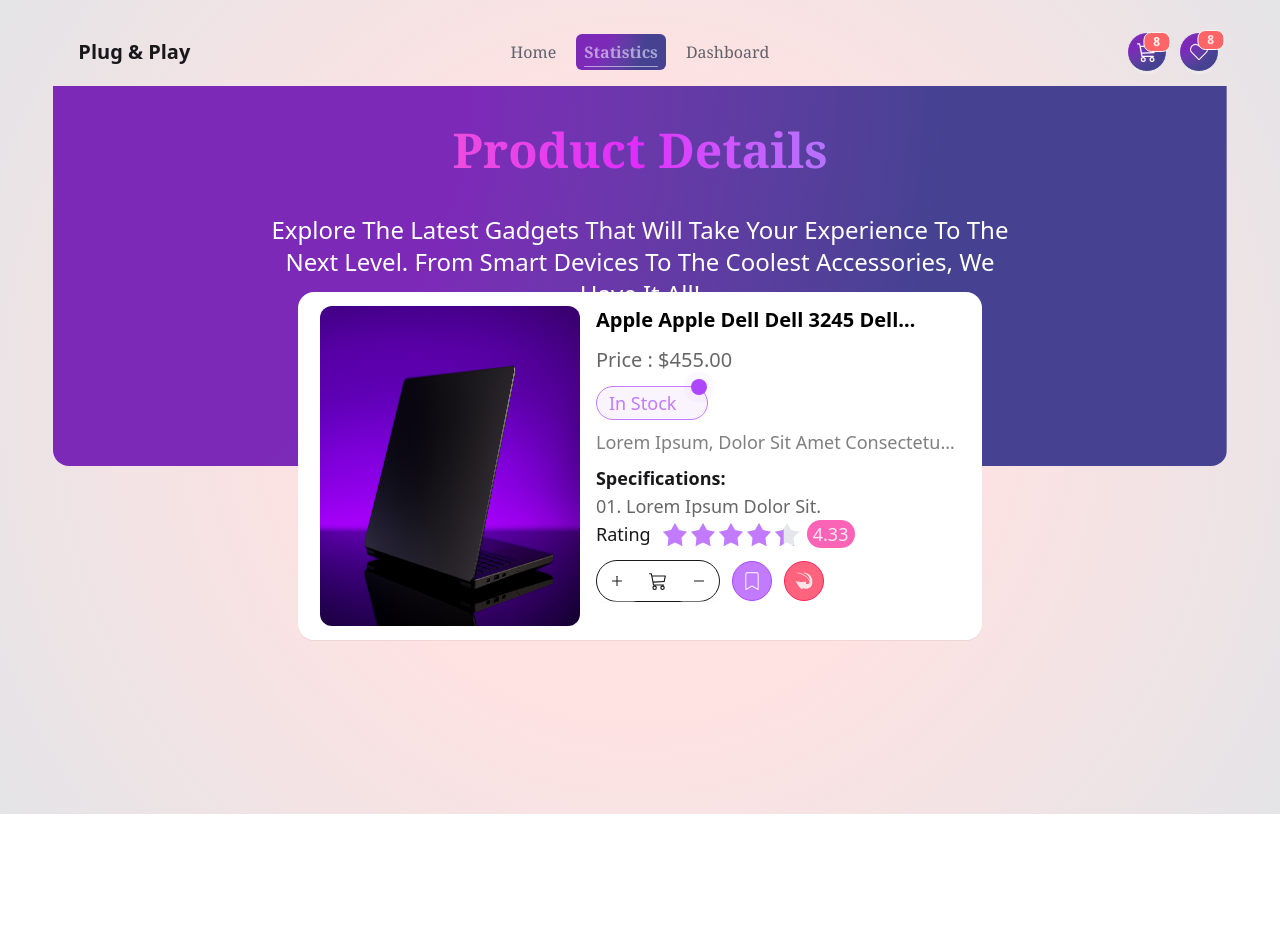
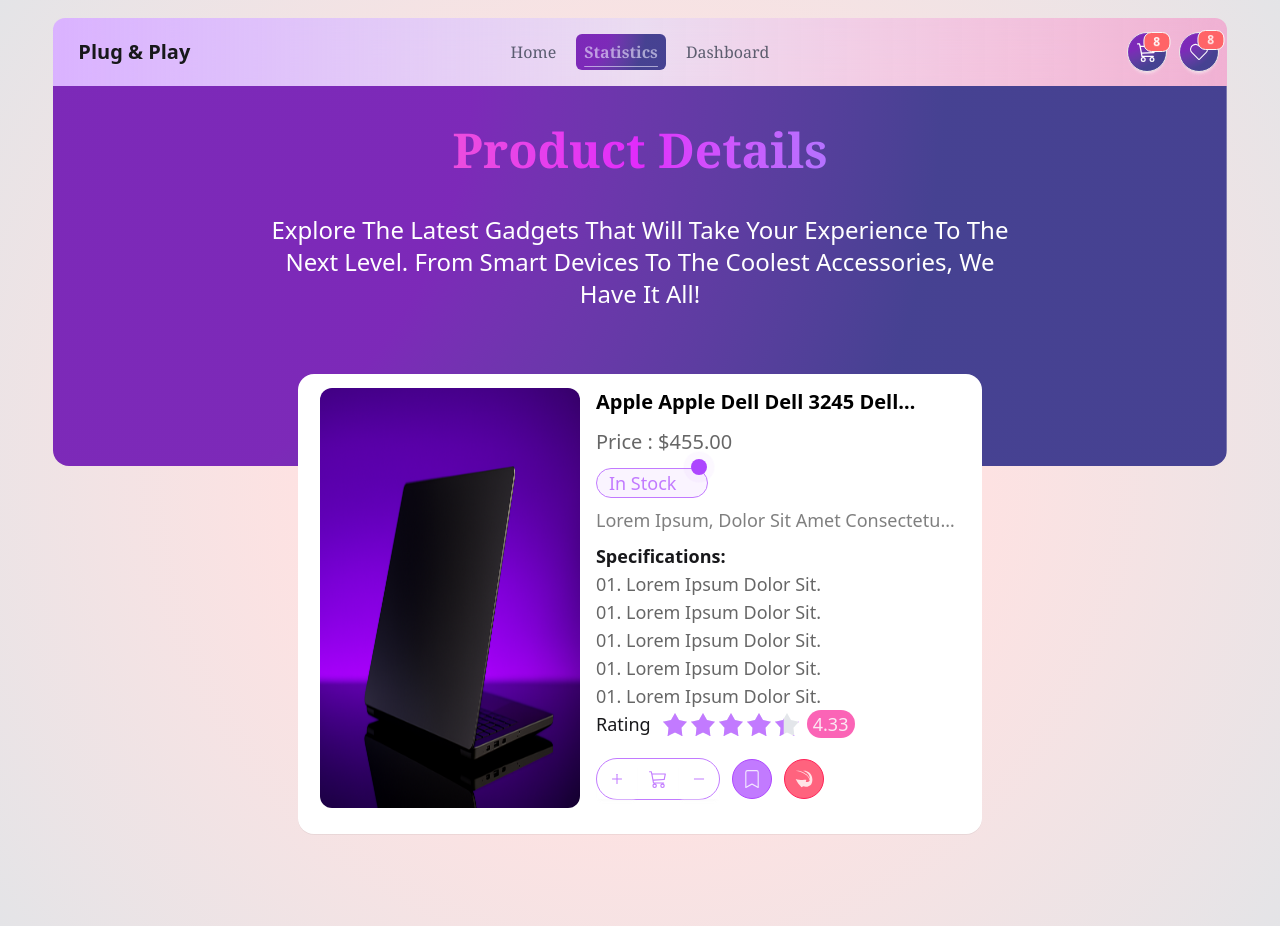
Before and after one commit to rakib-hasan-78/price-cart, a React (Vite) app: page /statistics in a window 1280 px wide. Before the commit the page ends 814 px from the top, so only its background shows below. Built offline with nearby package versions, Linux system fonts and the light colour scheme; a web font is replaced by a local one.

Commit message:
image reshaped

```diff
--- a/src/Components/DetailCard/DetailCard.jsx
+++ b/src/Components/DetailCard/DetailCard.jsx
@@ -11,10 +11,10 @@
     const [detail, setDetail] = useToggle();
     const [brief, setBrief] = useToggle();
     return (
-        <div className='w-7/12 h-auto p-2 flex items-center justify-center border-2 border-white/40 shadow-2xs relative mx-auto rounded-2xl px-5 bg-white -translate-y-1/2'>
+        <div className='w-7/12 h-auto p-2 flex items-center justify-center border-2 border-white/40 shadow-2xs relative mx-auto rounded-2xl px-5 bg-white -translate-y-1/5'>
             <div className='w-full py-1 flex xxs:flex-col md:flex-row items-start justify-start space-x-4'>
-                <div className='w-5/12 min-h-80 rounded-xl'>
-                    <img className='rounded-xl object-fill h-80' src={im} alt="xxx" />
+                <div className='w-5/12 min-h-96 rounded-xl'>
+                    <img className='rounded-xl object-fill min-h-[420px]' src={im} alt="xxx" />
                 </div>
 
                 <div className='w-7/12'>
@@ -37,7 +37,7 @@
 
                             <span
                             aria-disabled={true}
-                            className='border border-purple-400 text-purple-400 bg-purple-200/25 px-3 py-0.5 flex items-center justify-between w-28 rounded-full cursor-pointer'>
+                            className='border border-purple-400 text-purple-400 bg-purple-200/25 px-3  flex items-center justify-between w-28 rounded-full cursor-pointer'>
                             in stock
                             <div className='relative flex size-4 -translate-y-4 translate-x-3'>
                                 <span class="absolute inline-flex h-full w-full animate-ping rounded-full bg-purple-400 opacity-75"></span>
@@ -45,8 +45,14 @@
                             </div>
                             </span>
 
-                            {/* <span className='border border-red-400 text-red-400 bg-red-200/25 cursor-pointer px-2 py-0.5 flex items-center justify-center w-3/12 rounded-full'>
+                            {/* <span className='border border-red-400 text-red-400 bg-red-200/25 cursor-pointer px-2 py-0.5 flex items-center justify-between w-3/12 rounded-full text-[12px]'>
                             out of stock
+                            <div className='relative flex size-3 -translate-y-3 translate-x-3'>
+                                <span class="absolute inline-flex h-full w-full animate-ping rounded-full bg-rose-400 opacity-75">
+                                </span>
+                                <span class="relative inline-flex size-3 rounded-full bg-rose-500">
+                                </span>
+                            </div>
                             </span> */}
                         </span>
                     </div>
@@ -64,6 +70,10 @@
                         <div>
                             <ul>
                                 <li className='text-black/60 font-light text-lg'>01. Lorem ipsum dolor sit.</li>
+                                <li className='text-black/60 font-light text-lg'>01. Lorem ipsum dolor sit.</li>
+                                <li className='text-black/60 font-light text-lg'>01. Lorem ipsum dolor sit.</li>
+                                <li className='text-black/60 font-light text-lg'>01. Lorem ipsum dolor sit.</li>
+                                <li className='text-black/60 font-light text-lg'>01. Lorem ipsum dolor sit.</li>
                             </ul>
                         </div>
                     </div>
@@ -76,19 +86,19 @@
                         </div>
                     </div>
                     {/* action button blocks ===> */}
-                    <div className='w-auto h-auto flex flex-row items-center justify-start space-x-3'>
+                    <div className='w-auto h-auto flex flex-row items-center justify-start space-x-3 my-2'>
                         {/* cart button */}
-                        <div className='flex items-center justify-start border space-x-3 my-3 rounded-full'>
+                        <div className='flex items-center justify-start border border-purple-400 space-x-3 my-3 rounded-full'>
                         <button className="btn btn-square bg-transparent border-none">
-                        <AiOutlinePlus />
+                        <AiOutlinePlus className='text-purple-400' />
                         </button>
-                        <BsCart3 />
+                        <BsCart3 className='text-purple-400' />
                         <button className="btn btn-square bg-transparent border-none">
-                        <AiOutlineMinus />
+                        <AiOutlineMinus className='text-purple-400' />
                         </button>
                         </div>
                         {/* wishlist button  & return button*/}
-                        <div className='w-auto h-auto flex items-center justify-start space-x-3'>
+                        <div className='w-auto h-auto flex items-center justify-start space-x-3 '>
                         {/* wishlist button */}
                         <button title='wishlist' className='btn btn-circle bg-purple-400 text-lg text-purple-100 shadow-none border border-purple-500'>
                         <BsBookmark />
--- a/src/Components/Nav/Nav.jsx
+++ b/src/Components/Nav/Nav.jsx
@@ -11,7 +11,7 @@
 
     return (
         <div
-        className={`navbar ${isScroll ? 'rounded-t-none shadow-2xl':'lg:rounded-t-xl' }  border-none shadow-none mb-0 ${location.pathname==='/'?'custom-bg':'bg-transparent'}`}>
+        className={`navbar ${isScroll ? 'rounded-t-none shadow-2xl':'lg:rounded-t-xl' }  border-none shadow-none mb-0 ${location.pathname==='/'?'custom-bg':'secondary-bg-gradient-nav'}`}>
             <div className="navbar-start">
                 <div className="dropdown">
                 <div tabIndex={0} role="button" className="btn btn-ghost lg:hidden">
--- a/src/index.css
+++ b/src/index.css
@@ -88,5 +88,8 @@
   .secondary-bg-gradient {
     @apply rounded-2xl border border-white outline-0 bg-gradient-to-r from-purple-300 via-violet-200/50 to-pink-400/40 bg-blend-color-burn backdrop-blur-lg;
   }
+  .secondary-bg-gradient-nav {
+    @apply border border-white outline-0 bg-gradient-to-r from-purple-300 via-violet-200/50 to-pink-400/40 bg-blend-color-burn backdrop-blur-lg;
+  }
 
 }
```
